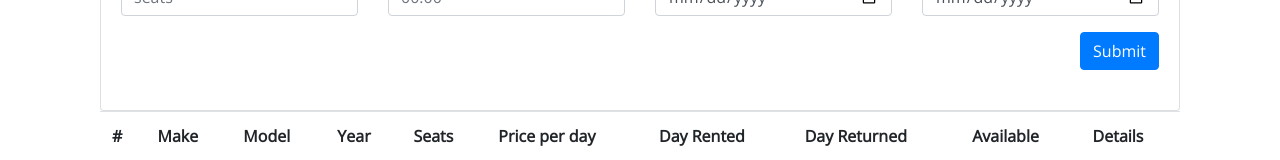
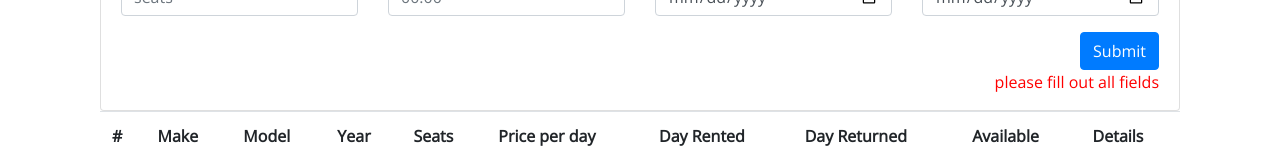
Before and after one commit to dcornnell/rentalcar, a React (Create React App) app in the folder client/: page / in a window 1280 px wide. Both pictures are taken after a click on the button "add car". Shown: the part 277-437 px from the top of the page. Built offline with nearby package versions, Linux system fonts and the light colour scheme; no server answers.

Commit message:
added validation to make sure all fields are full

```diff
--- a/client/src/components/CarList.js
+++ b/client/src/components/CarList.js
@@ -26,7 +26,7 @@ class CarList extends Component {
             {this.props.cars.map(car => {
               const style = car.rented === true ? "table-danger" : "";
               return (
-                <tr className={style} key={car}>
+                <tr className={style} key={car.id}>
                   <td>{car.id}</td>
                   <td>{car.make}</td>
                   <td>{car.model}</td>
--- a/client/src/components/EditCar.js
+++ b/client/src/components/EditCar.js
@@ -21,6 +21,7 @@ class EditCar extends Component {
 
   onSubmit = event => {
     event.preventDefault();
+
     this.props.onSubmit(this.state);
   };
 
@@ -141,7 +142,12 @@ class EditCar extends Component {
         </div>
         <div className="row validation">
           <div className="col text-right">
-            {validation.dateCheck(this.state.start_date, this.state.end_date)}
+            {validation.dateCheck(
+              this.state.start_date,
+              this.state.end_date
+            ) === true
+              ? ""
+              : "your end date is outside your start date"}
           </div>
         </div>
       </form>
--- a/client/src/components/NewCar.js
+++ b/client/src/components/NewCar.js
@@ -22,7 +22,7 @@ class NewCar extends Component {
 
   handleFormSubmit = event => {
     event.preventDefault();
-
+    if (validation.checkForNull(this.state) === true) {
       axios
         .post("/api/cars", {
           make: this.state.make,
@@ -48,6 +48,7 @@ class NewCar extends Component {
           );
         })
         .catch(function(error) {});
+    }
   };
 
   render() {
@@ -166,7 +167,15 @@ class NewCar extends Component {
         </div>
         <div className="row validation">
           <div className="col text-right">
-            {validation.dateCheck(this.state.start_date, this.state.end_date)}
+            {validation.dateCheck(
+              this.state.start_date,
+              this.state.end_date
+            ) === true
+              ? ""
+              : "your end date is outside your start date, "}
+            {validation.checkForNull(this.state) === true
+              ? " "
+              : "please fill out all fields"}
           </div>
         </div>
       </form>
--- a/client/src/components/NewRental.js
+++ b/client/src/components/NewRental.js
@@ -20,7 +20,7 @@ class NewRental extends Component {
 
   handleFormSubmit = event => {
     event.preventDefault();
-
+    if (validation.checkForNull(this.state) === true) {
       axios
         .post("/api/rentals", {
           CarId: this.state.CarId,
@@ -54,6 +54,7 @@ class NewRental extends Component {
           this.props.update();
         })
         .catch(function(error) {});
+    }
   };
 
   getDays(start_date, end_date) {
@@ -198,7 +199,15 @@ class NewRental extends Component {
         </div>
         <div className="row validation">
           <div className="col text-right">
-            {validation.dateCheck(this.state.start_date, this.state.end_date)}
+            {validation.dateCheck(
+              this.state.start_date,
+              this.state.end_date
+            ) === true
+              ? ""
+              : "your end date is outside your start date, "}
+            {validation.checkForNull(this.state) === true
+              ? ""
+              : "please fill out all fields"}
           </div>
         </div>
       </form>
--- a/client/src/utils/Validation.js
+++ b/client/src/utils/Validation.js
@@ -1,8 +1,23 @@
 export default {
   dateCheck: function(start_date, end_date) {
-    console.log(start_date, end_date);
     if (start_date > end_date) {
-      return "your end date is before your start date!";
+      return false;
+    } else return true;
+  },
+
+  checkForNull: function(state) {
+    const numOfFields = Object.values(state).length;
+    let count = 0;
+
+    for (const key of Object.values(state)) {
+      if (key !== "") {
+        count++;
+      }
     }
+    console.log(numOfFields);
+    console.log(count);
+    if (count === numOfFields) {
+      return true;
+    } else return false;
   }
 };
```
Also changed, not shown: 1 other file (tests, documents, lock files or other folders). Lines whose indentation alone changed are shown as unchanged.
